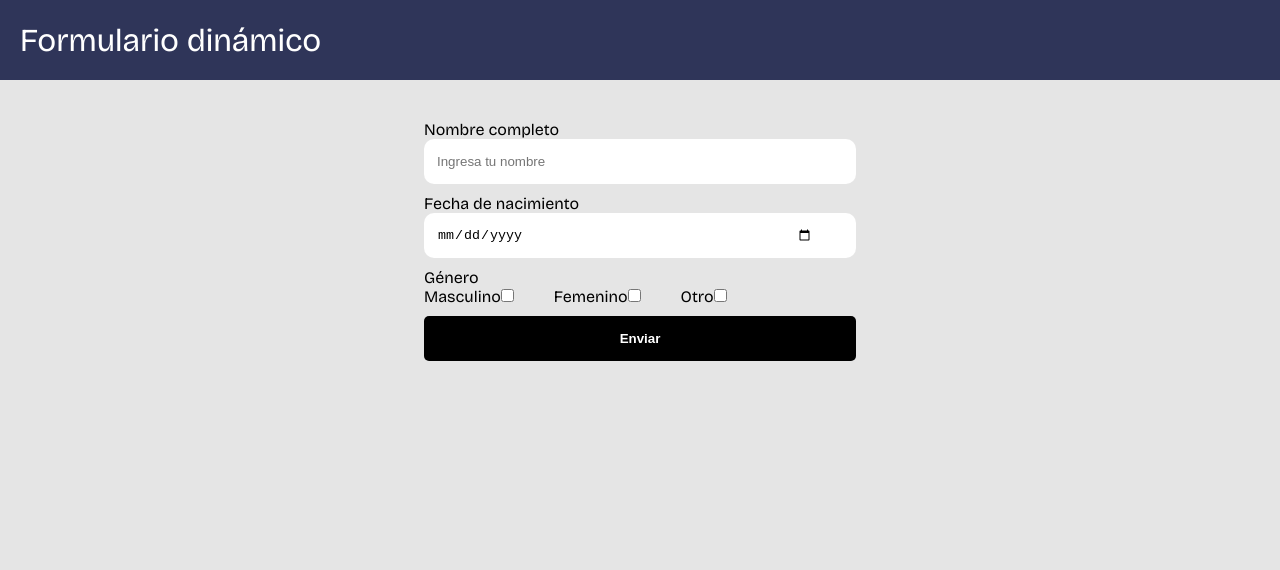
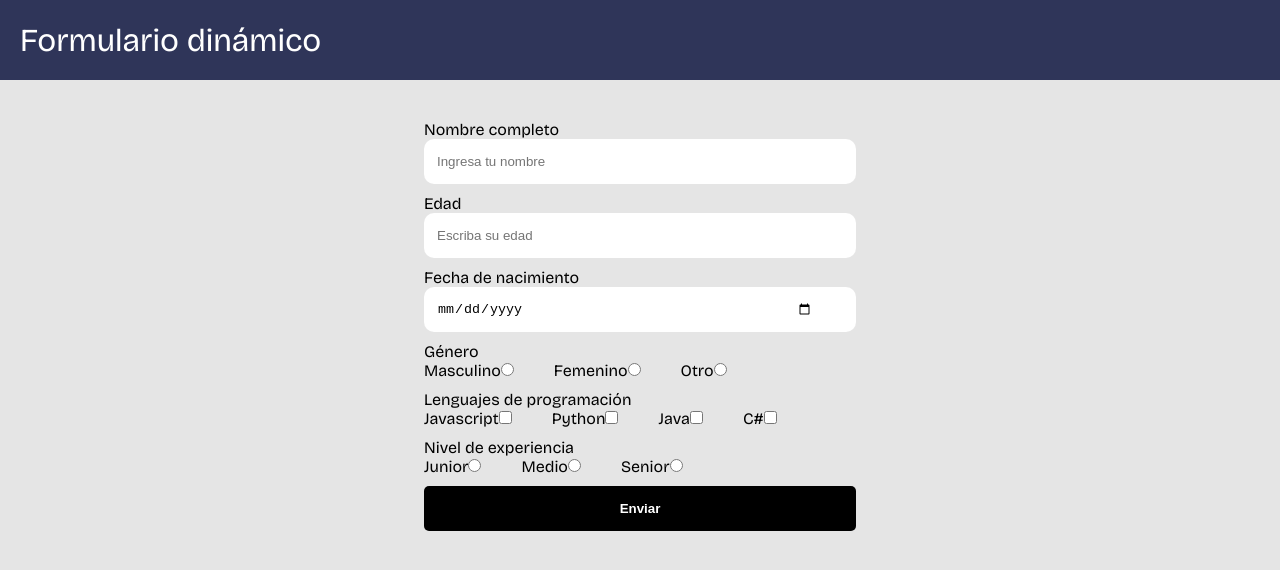
Before and after one commit to AAGS589/formulario_dinamico, a React (Vite) app: page / in a window 1280 px wide. Shown: the top 570 px of the page. Built offline with nearby package versions, Linux system fonts and the light colour scheme.

Commit message:
manejo de datos erroneos en inputs

```diff
--- a/src/App.jsx
+++ b/src/App.jsx
@@ -1,14 +1,135 @@
 import { useState } from 'react'
-import Form from './components/Form'
 import Header from './components/Header'
+import { FontAwesomeIcon } from '@fortawesome/react-fontawesome'
+import { faExclamation } from '@fortawesome/free-solid-svg-icons'
+import ComponenteInput from './components/ComponenteIntut'
+import {Formulario,  ContenedorGenero, Label, ContentnpGenero, ContenedorBoton, Boton, ErrorLlenado, MensajeEnvio} from './elementos/Formulario'
+
 
 function App() {
-  const [count, setCount] = useState(0)
 
+    const [name, cambiarName] = useState({campo: '', valido: null});
+    const[age, cambiarAge] = useState({campo: '', valido: null});
+    const[Date, cambiarDate] = useState({campo: '', valido: null});
+
+    const expresiones = {
+      expresionNombre: /^[a-zA-Z\s]+$/,
+      expresionEdad: /^(1[0-9]|[2-9][0-9]|100)$/,
+      expresionFecha: /^(0[1-9]|[12][0-9]|3[01])\/(0[1-9]|1[0-2])\/\d{4}$/
+    };
   return (
     <>
       <Header/>
-      <Form/>
+      <main>
+        <Formulario>
+          <ComponenteInput
+            estado = {name}
+            cambiarEstado = {cambiarName}
+            tipo='text'
+            label= "Nombre completo"
+            placeholder= 'Ingresa tu nombre'
+            name = 'nombre'
+            mensajeError = 'el nombre solo puede contener letras'
+            expresionRegular = {expresiones.expresionNombre}
+          />
+
+          <ComponenteInput
+            estado = {age}
+            cambiarEstado = {cambiarAge}
+            tipo = 'number'
+            label= "Edad"
+            placeholder= 'Escriba su edad'
+            name = 'edad'
+            mensajeError= 'El campo debe se un minimo de 10 y un maximo de 100'
+            expresionRegular= {expresiones.expresionEdad}
+          />
+          <ComponenteInput
+            estado = {Date}
+            cambiarEstado = {cambiarDate}
+            tipo = 'date'
+            label= "Fecha de nacimiento"
+            placeholder= ''
+            name = 'date'
+            mensajeError= 'el formato de fecha debe ser: dd/mm/aaaa'
+            expresionRegular= {expresiones.expresionFecha}
+          />
+
+          <ContenedorGenero>
+            <Label htmlFor=''>Género</Label>
+            <ContentnpGenero>
+              <label htmlFor='masculino'>
+                Masculino
+                <input type='radio' name='masculino' id='masculino'/>
+              </label>
+              <label htmlFor='femenino'>
+                Femenino
+                <input type='radio' name='masculino' id='femenino'/>
+              </label>
+              <label htmlFor='otro'>
+                Otro
+                <input type='radio' name='masculino' id='otro'/>
+              </label>
+            </ContentnpGenero>
+
+          </ContenedorGenero>
+
+          <ContenedorGenero>
+            <Label htmlFor=''>Lenguajes de programación</Label>
+            <ContentnpGenero>
+              <label htmlFor='masculino'>
+                Javascript
+                <input type='checkbox' name='masculino' id='masculino'/>
+              </label>
+              <label htmlFor='femenino'>
+                Python
+                <input type='checkbox' name='masculino' id='femenino'/>
+              </label>
+              <label htmlFor='otro'>
+                Java
+                <input type='checkbox' name='masculino' id='otro'/>
+              </label>
+              <label htmlFor='otro'>
+                C#
+                <input type='checkbox' name='masculino' id='otro'/>
+              </label>
+            </ContentnpGenero>
+
+          </ContenedorGenero>
+
+          <ContenedorGenero>
+            <Label htmlFor=''>Nivel de experiencia</Label>
+            <ContentnpGenero>
+              <label htmlFor='masculino'>
+                Junior
+                <input type='radio' name='masculino' id='masculino'/>
+              </label>
+              <label htmlFor='femenino'>
+                Medio
+                <input type='radio' name='masculino' id='femenino'/>
+              </label>
+              <label htmlFor='otro'>
+                Senior
+                <input type='radio' name='masculino' id='otro'/>
+              </label>
+            </ContentnpGenero>
+
+          </ContenedorGenero>
+
+          {false && <ErrorLlenado>
+            <p>
+              <FontAwesomeIcon icon={faExclamation}/>
+              <b>Error:</b> Debe llenar los campos requeridos
+            </p>
+          </ErrorLlenado>}
+
+          <ContenedorBoton>
+            <Boton type='submit'>Enviar</Boton>
+            <MensajeEnvio>Los datos se enviaron correctamente</MensajeEnvio>
+          </ContenedorBoton>
+        </Formulario>
+
+
+      </main>
     </>
   )
 }
--- a/src/components/ComponenteIntut.jsx
+++ b/src/components/ComponenteIntut.jsx
@@ -3,15 +3,30 @@ import { FontAwesomeIcon } from '@fortawesome/react-fontawesome'
 import {GrupInputs, Input, Label, Error, IconoDeValidacion,} from '../elementos/Formulario';
 import { faCheck } from '@fortawesome/free-solid-svg-icons'
 
-function ComponenteInput({tipo, label, placeholder, name, mensajeError, expresionRegular}) {
+function ComponenteInput({estado, cambiarEstado, tipo, label, placeholder, name, mensajeError, expresionRegular}) {
+
+    const onChange = (e) =>{
+        cambiarEstado({...estado, campo: e.target.value})
+    }
+
+    const validacion = () =>{
+        if(expresionRegular){
+            if(expresionRegular.test(estado.campo)){
+                cambiarEstado({...estado, valido: 'true'})
+            }else{
+                cambiarEstado({...estado, valido: 'false'})
+            }
+        }
+    }
+
 return (
     <div>
-        <Label htmlFor={name}>{label}</Label>
+        <Label htmlFor={name}valido={estado.valido} >{label}</Label>
         <GrupInputs>
-            <Input type={tipo} placeholder={placeholder} id={name}/>
+            <Input type={tipo} placeholder={placeholder} id={name} value={estado.campo} onChange={onChange} onKeyUp={validacion} onBlur={validacion} valido={estado.valido} />
             <IconoDeValidacion icon={faCheck} />
         </GrupInputs>
-        <Error>mensajeError</Error>
+        <Error valido={estado.valido}>{mensajeError} </Error>
     </div>
 )
 }
--- a/src/components/Form.jsx
+++ /dev/null
@@ -1,71 +0,0 @@
-import React, { Component } from 'react'
-import { FontAwesomeIcon } from '@fortawesome/react-fontawesome'
-import { faExclamation } from '@fortawesome/free-solid-svg-icons'
-import ComponenteInput from './ComponenteIntut.jsx'
-import {Formulario,  ContenedorGenero, Label, ContentnpGenero, ContenedorBoton, Boton, ErrorLlenado, MensajeEnvio} from '../elementos/Formulario.jsx'
-
-export class Form extends Component {
-  render() {
-    return (
-      <>
-      <main>
-        <Formulario>
-          <ComponenteInput
-            tipo='text'
-            label= "Nombre completo"
-            placeholder= 'Ingresa tu nombre'
-            name = 'nombre'
-            mensajeError = 'el nombre solo puede contener letras'
-            expresionRegular = ''
-          />
-
-          <ComponenteInput
-            tipo = 'date'
-            label= "Fecha de nacimiento"
-            placeholder= ''
-            name = 'date'
-            mensajeError= 'el formato de fecha debe ser: dd/mm/aaaa'
-            expresionRegular= ''
-          />
-
-          <ContenedorGenero>
-            <Label htmlFor=''>Género</Label>
-            <ContentnpGenero>
-              <label htmlFor='masculino'>
-                Masculino
-                <input type='checkbox' name='masculino' id='masculino'/>
-              </label>
-              <label htmlFor='femenino'>
-                Femenino
-                <input type='checkbox' name='masculino' id='femenino'/>
-              </label>
-              <label htmlFor='otro'>
-                Otro
-                <input type='checkbox' name='masculino' id='otro'/>
-              </label>
-            </ContentnpGenero>
-
-          </ContenedorGenero>
-
-          {false && <ErrorLlenado>
-            <p>
-              <FontAwesomeIcon icon={faExclamation}/>
-              <b>Error:</b> Debe llenar los campos requeridos
-            </p>
-          </ErrorLlenado>}
-
-          <ContenedorBoton>
-            <Boton type='submit'>Enviar</Boton>
-            <MensajeEnvio>Los datos se enviaron correctamente</MensajeEnvio>
-          </ContenedorBoton>
-        </Formulario>
-
-
-      </main>
-
-      </>
-    )
-  }
-}
-
-export default Form
--- a/src/elementos/Formulario.jsx
+++ b/src/elementos/Formulario.jsx
@@ -1,4 +1,4 @@
-import { styled } from "styled-components";
+import { styled, css } from "styled-components";
 import { FontAwesomeIcon } from '@fortawesome/react-fontawesome'
 
 const colores ={
@@ -6,6 +6,8 @@ const colores ={
     error: "#c21f40",
     exito: "#36802d"
 }
+
+
 
 const Formulario = styled.form`
     display: grid;
@@ -17,6 +19,10 @@ const Label = styled.label`
     display: block;
     font-weight: 600;
     cursor: pointer;
+
+    ${props => props.valido === 'false' && css`
+        color: ${colores.error}
+    `}
 `;
 
 const GrupInputs = styled.div`
@@ -39,6 +45,13 @@ const Input = styled.input`
         outline: none;
         box-shadow: 3px 0px 30px rgba(163,163,163, 0.5);
     }
+
+    ${props => props.valido === 'true' && css`
+        border: 3px solid transparent;
+    `}
+    ${props => props.valido === 'false' && css`
+        border: 3px solid ${colores.error} !important;
+    `}
 `;
 
 const Error = styled.p`
@@ -46,6 +59,14 @@ const Error = styled.p`
     margin-bottom: 0;
     color: ${colores.error};
     display: none;
+
+    ${props => props.valido === 'true' && css`
+        display: none;
+    `}
+
+    ${props => props.valido === 'false' && css`
+        display: block;
+    `}
 `;
 
 
```
